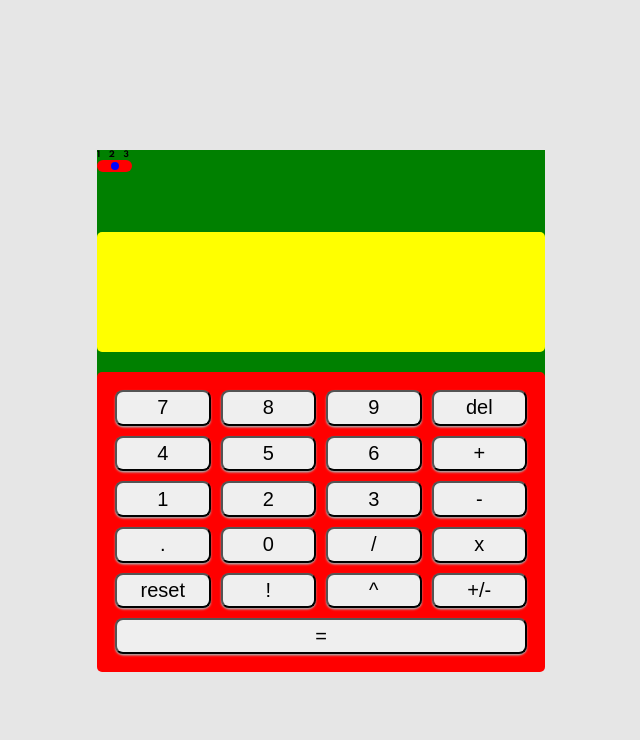
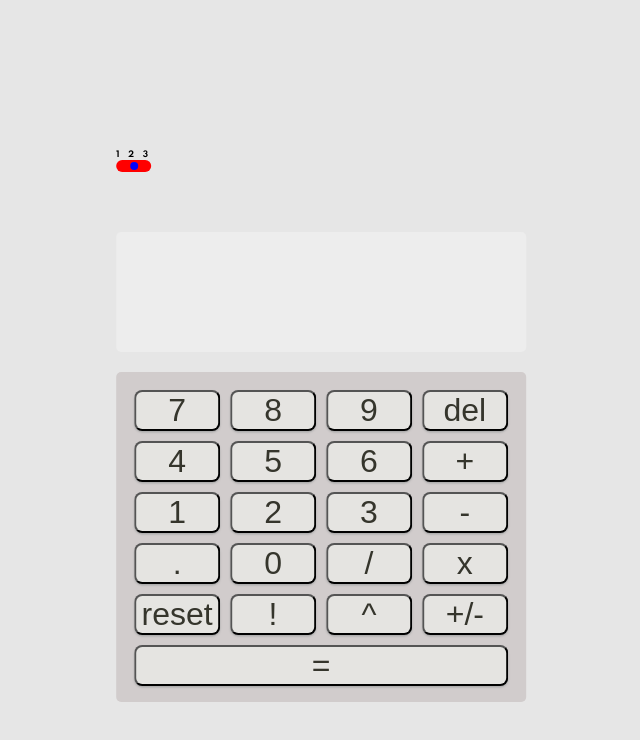
Before and after one commit to eazy13forlife/calculatorv2, a React (Create React App) app: page / in a window 1280 px wide. Shown: the top 740 px of the page, without its empty margins (319-959 px from the left). Built offline with nearby package versions, Linux system fonts and the light colour scheme.

Commit message:
updated css for key

```diff
--- /dev/null
+++ b/src/Hooks/useColorTheme.js
@@ -0,0 +1,28 @@
+import React, { useState, useEffect } from "react";
+
+const setColorScheme = () => {
+  if (window.matchMedia(`(prefers-color-scheme:dark)`).matches) {
+    return "dark";
+  } else if (window.matchMedia(`(prefers-color-scheme:light)`).matches) {
+    return "light";
+  } else {
+    return "default";
+  }
+};
+
+const useColorTheme = () => {
+  const [theme, setTheme] = useState(setColorScheme());
+
+  useEffect(() => {
+    window
+      .matchMedia(`(prefers-color-scheme:light)`)
+      .addEventListener("change", (e) => {
+        console.log("foo");
+        setTheme(setColorScheme());
+      });
+  }, []);
+
+  return [theme, setTheme];
+};
+
+export default useColorTheme;
--- a/src/components/App/App.js
+++ b/src/components/App/App.js
@@ -17,10 +17,11 @@ import {
   onFactorialClick,
 } from "../../calculatorClickFuncs.js";
 
+import useColorTheme from "../../Hooks/useColorTheme.js";
 const App = () => {
   const [valuesArray, setValuesArray] = useState([]);
   const [result, setResult] = useState(null);
-  const [theme, setTheme] = useState("default");
+  const [theme, setTheme] = useColorTheme();
   console.log(theme);
 
   const clickFunctions = {
@@ -53,29 +54,14 @@ const App = () => {
     },
   };
 
-  const setColorScheme = () => {
-    if (window.matchMedia(`(prefers-color-scheme:dark)`).matches) {
-      setTheme("dark");
-    } else if (window.matchMedia(`(prefers-color-scheme:light)`).matches) {
-      setTheme("light");
-    } else {
-      setTheme("default");
-    }
-  };
-
-  useEffect(() => {
-    setColorScheme();
-    window
-      .matchMedia(`(prefers-color-scheme:light)`)
-      .addEventListener("change", (e) => {
-        setColorScheme();
-      });
-  }, []);
-
   const renderedKeypad = keypad.map((keyValue, index) => {
     return (
       <React.Fragment key={index}>
-        <Key keyValue={keyValue} clickFunctions={clickFunctions} />
+        <Key
+          keyValue={keyValue}
+          clickFunctions={clickFunctions}
+          theme={theme}
+        />
       </React.Fragment>
     );
   });
@@ -97,10 +83,10 @@ const App = () => {
   });
 
   return (
-    <main className={`Calculator__background Calculator__background--theme`}>
-      <div className="Calculator Calculator--theme">
+    <main className={`Calculator__background Calculator__background--${theme}`}>
+      <div className={`Calculator Calculator--${theme}`}>
         <Toggle onRadioSelection={setTheme} />
-        <div className="Calculator__screen Calculator__screen--theme">
+        <div className={`Calculator__screen Calculator__screen--${theme}`}>
           <div className="Calculator__math Calculator__math--theme">
             {renderedScreenValues}
           </div>
@@ -108,7 +94,7 @@ const App = () => {
             {result}
           </p>
         </div>
-        <div className="Calculator__body Calculator__body--theme">
+        <div className={`Calculator__body Calculator__body--${theme}`}>
           {renderedKeypad}
         </div>
       </div>
--- a/src/components/App/App.scss
+++ b/src/components/App/App.scss
@@ -6,41 +6,51 @@
   height: 100%;
   top: 0;
   left: 0;
-
-  background-color: var(--main-background-1);
-  @include abstracts.prefersColor(abstracts.$dark) {
-    background-color: var(--main-background-3);
+  &--default {
+    background-color: var(--main-background-1);
   }
-  @include abstracts.prefersColor(abstracts.$light) {
+  &--light {
     background-color: var(--main-background-2);
   }
-  &--default {
-    background-color: pink;
-  }
   &--dark {
-  }
-  &--light {
+    background-color: var(--main-background-3);
   }
 }
 
 .Calculator {
-  background-color: green;
   margin: auto;
   height: 50rem;
-  width: 35%;
+  width: 32%;
   position: absolute;
   top: 50%;
   left: 50%;
   transform: translate(-50%, -50%);
+  &--default {
+    background-color: var(--main-background-1);
+  }
+  &--light {
+    background-color: var(--main-background-2);
+  }
+  &--dark {
+    background-color: var(--main-background-3);
+  }
 
   &__screen {
     width: 100%;
     height: 12rem;
     margin-top: 6rem;
-    background-color: yellow;
     border-radius: 0.5rem;
     overflow-y: hidden;
     overflow-x: scroll;
+    &--default {
+      background-color: var(--screen-background-1);
+    }
+    &--light {
+      background-color: var(--screen-background-2);
+    }
+    &--dark {
+      background-color: var(--screen-background-3);
+    }
   }
   &__math {
     background-color: pink;
@@ -49,7 +59,7 @@
   }
   &__body {
     width: 100%;
-    height: calc(50rem - 6rem - 14rem);
+    height: calc(50rem - 6rem - 11rem);
     padding: 1.8rem;
     background-color: red;
     margin-top: 2rem;
@@ -65,6 +75,15 @@
       "decimal zero divide multiply"
       "reset factorial exponent negative "
       "equals equals equals equals";
+    &--default {
+      background-color: var(--keypad-background-1);
+    }
+    &--light {
+      background-color: var(--keypad-background-2);
+    }
+    &--dark {
+      background-color: var(--keypad-background-3);
+    }
   }
   .Key {
     &__button--0 {
--- a/src/components/Key/Key.js
+++ b/src/components/Key/Key.js
@@ -66,7 +66,7 @@ const Key = ({ keyValue, theme, additionalClass, clickFunctions }) => {
 
   return (
     <button
-      className={`Key__button  Key__button--theme Key__button--${getKeyClassName()}`}
+      className={`Key__button  Key__button--${theme} Key__button--${getKeyClassName()}`}
       onClick={() => {
         onButtonClick(keyValue);
       }}
--- a/src/components/Key/Key.scss
+++ b/src/components/Key/Key.scss
@@ -2,6 +2,18 @@
   &__button {
     border-radius: 0.8rem;
     box-shadow: 0rem 0.14rem 0.2rem darkgrey;
-    font-size: 2rem;
+    font-size: 3.2rem;
+    &--default {
+      background-color: var(--key-background-tertiary-1);
+      color: var(--text-primary-1a);
+    }
+    &--light {
+      background-color: var(--key-background-tertiary-2);
+      color: var(--text-primary-2a);
+    }
+    &--dark {
+      background-color: var(--key-background-tertiary-3);
+      color: var(--text-primary-3a);
+    }
   }
 }
```
Also changed, not shown: src/random.js (added, +18 -0 lines).
